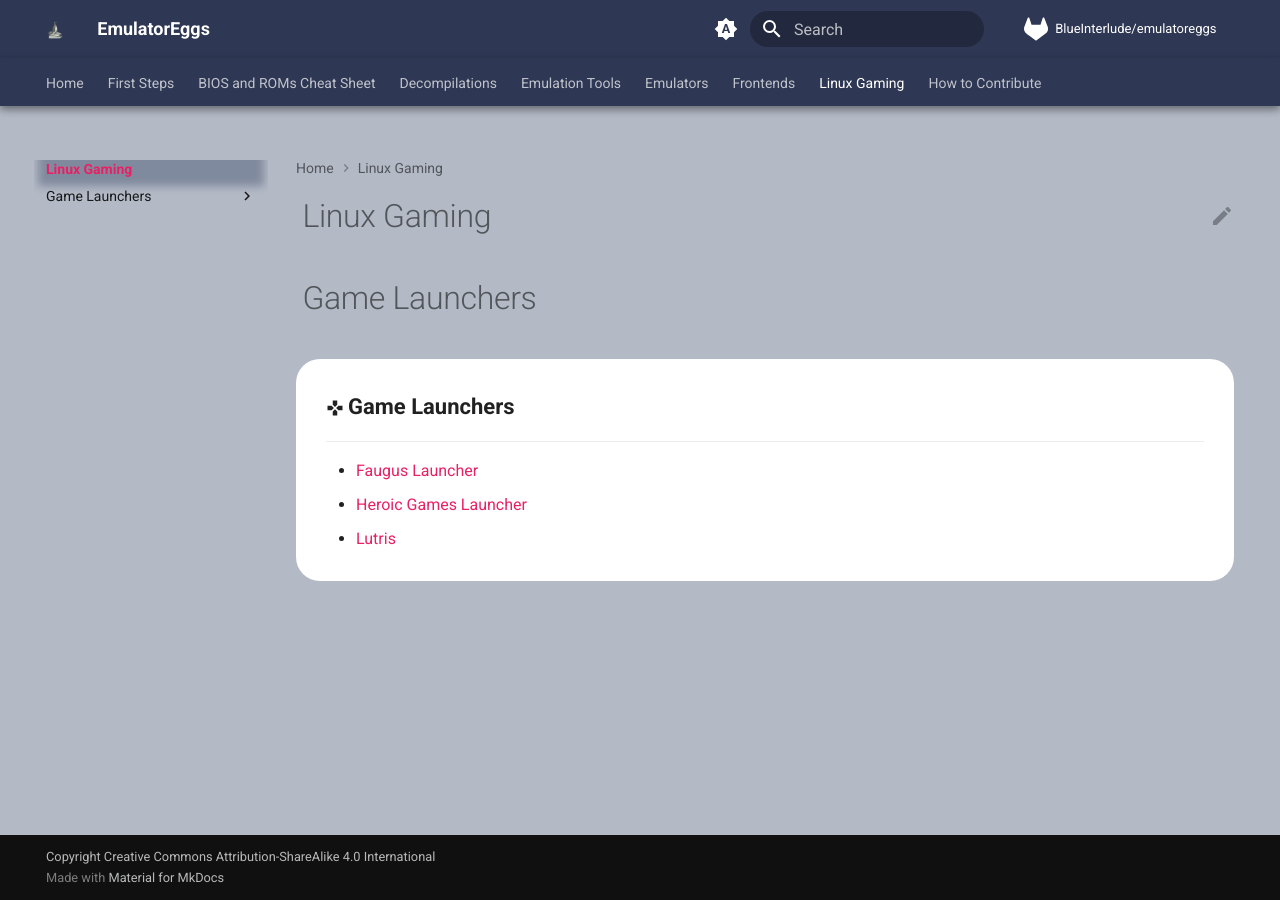
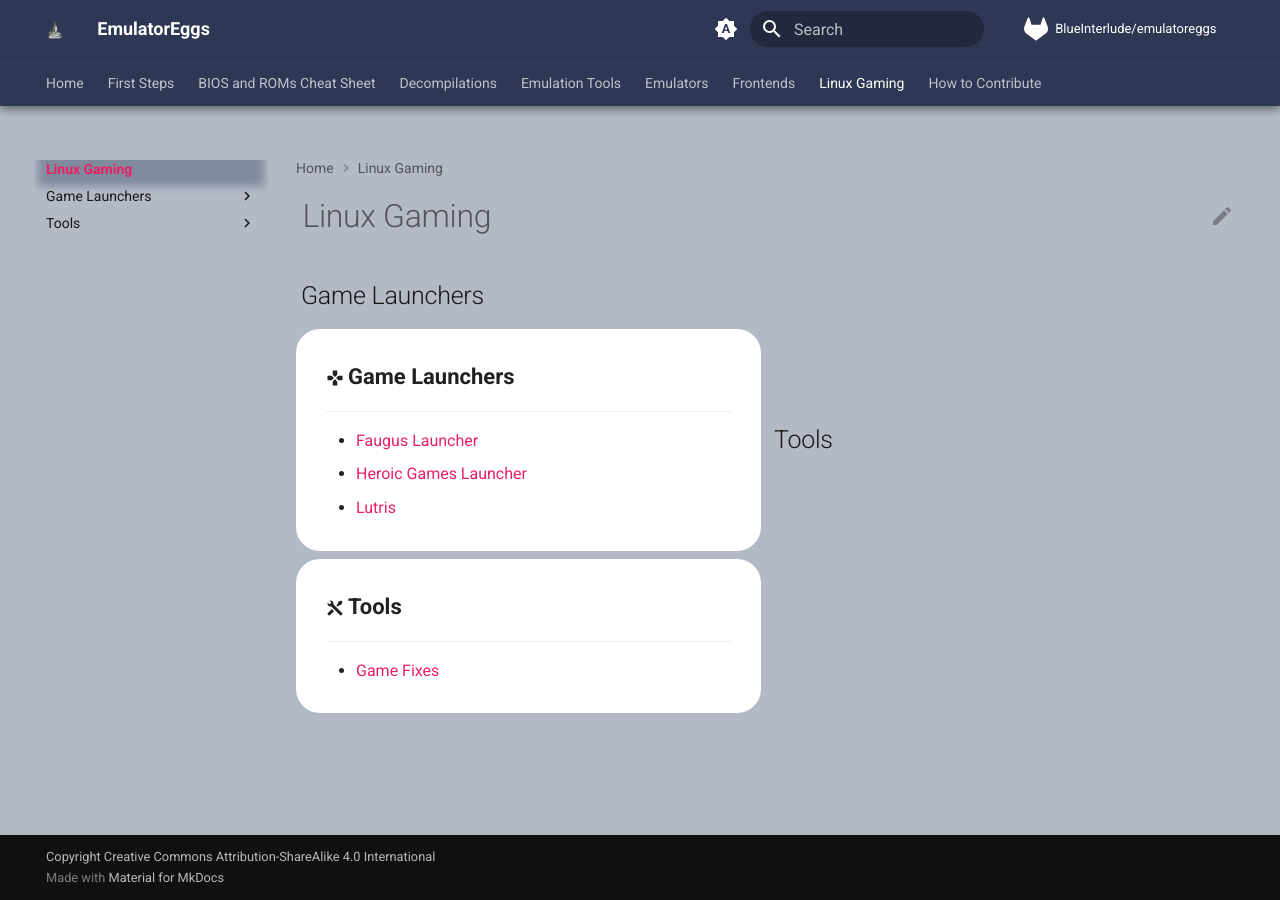
Before and after one commit to emulatoreggs/emulatoreggs, an MkDocs documentation site: the page built from docs/linux-gaming/index.md, in a window 1280 px wide. Built offline with MkDocs 1.6.1 and Material for MkDocs 9.7.7, drawn with Linux system fonts in a browser that asks for light colours; comment, search, counter and statistics services are not loaded.

Commit message:
docs: fix broken links on linux gaming page and add game fixes page

```diff
--- a/docs/linux-gaming/index.md
+++ b/docs/linux-gaming/index.md
@@ -1,6 +1,6 @@
 # Linux Gaming
 
-# Game Launchers
+## Game Launchers
 
 <div class="grid cards _bz" markdown>
 
@@ -9,6 +9,14 @@
 
   ***
 
-  - [Faugus Launcher](./arcade/mame.md)
-  - [Heroic Games Launcher](./arcade/lindbergh-loader.md)
-  - [Lutris](./arcade/hypseus-singe.md)
+  - [Faugus Launcher](./game-launchers/heroic-games-launcher.md)
+  - [Heroic Games Launcher](./game-launchers/heroic-games-launcher.md)
+  - [Lutris](./game-launchers/lutris.md)
+
+## Tools
+
+- :material-tools: **Tools**{ style="font-size: 1.1rem" }
+
+  ***
+
+  - [Game Fixes](./tools/game-fixes.md)
--- a/mkdocs.yml
+++ b/mkdocs.yml
@@ -92,9 +92,11 @@ nav:
   - Linux Gaming:
       - Linux Gaming: 'linux-gaming/index.md'
       - Game Launchers:
-        - Faugus Launcher: 'emulators/sony/faugus-launcher.md'
-        - Lutris: 'emulators/sony/lutris.md'
-        - Heroic Games Launcher!: 'emulators/sony/heroic-games-launcher.md'
+        - Faugus Launcher: 'linux-gaming/game-launchers/faugus-launcher.md'
+        - Lutris: 'linux-gaming/game-launchers/lutris.md'
+        - Heroic Games Launcher!: 'linux-gaming/game-launchers/heroic-games-launcher.md'
+      - Tools:
+        - Game Fixes: 'linux-gaming/tools/game-fixes.md'
   - How to Contribute:
       - How to Contribute: 'how-to-contribute/index.md'
 theme:
```
Also changed, not shown: docs/linux-gaming/tools/game-fixes.md (added, +4 -0 lines), docs/linux-gaming/game-launchers/faugus-launcher.md (renamed from docs/linux-gaming/faugus-launcher.md), docs/linux-gaming/game-launchers/heroic-games-launcher.md (renamed from docs/linux-gaming/heroic-games-launcher.md), docs/linux-gaming/game-launchers/lutris.md (renamed from docs/linux-gaming/lutris.md).
